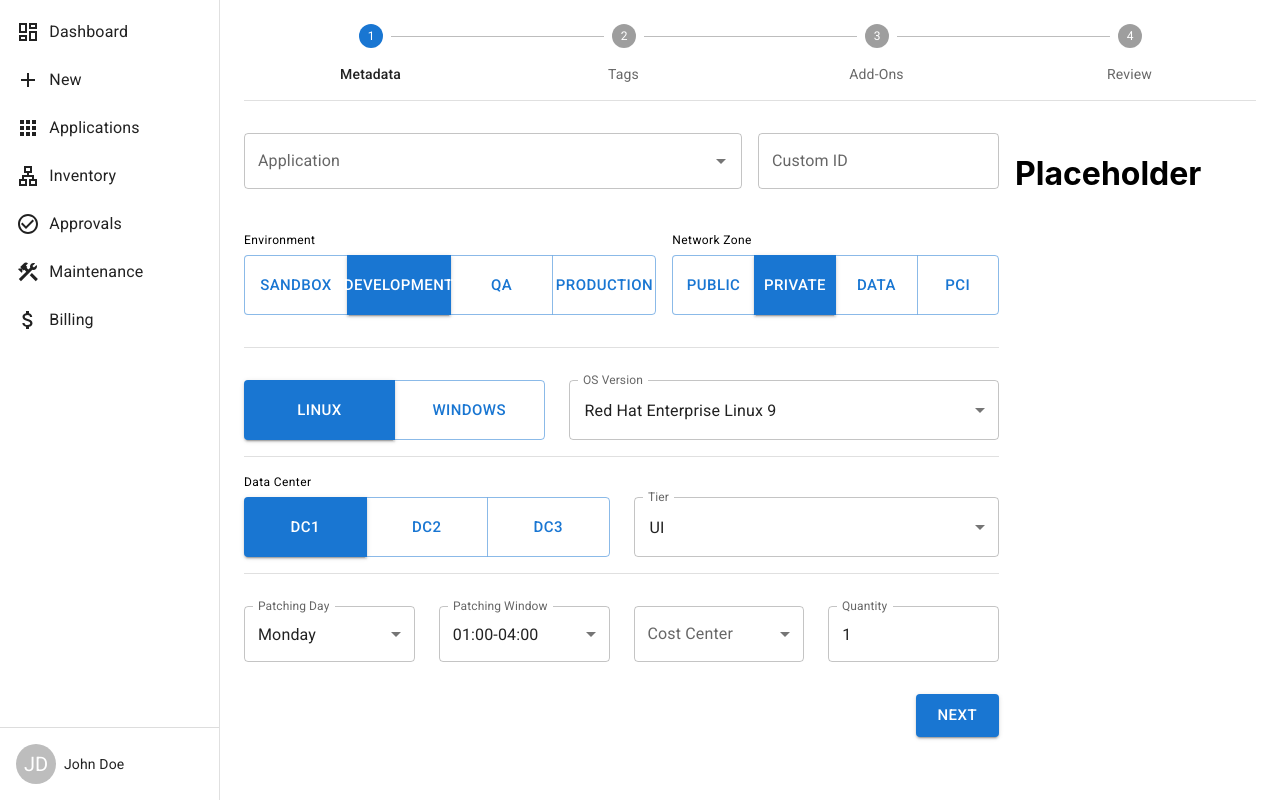
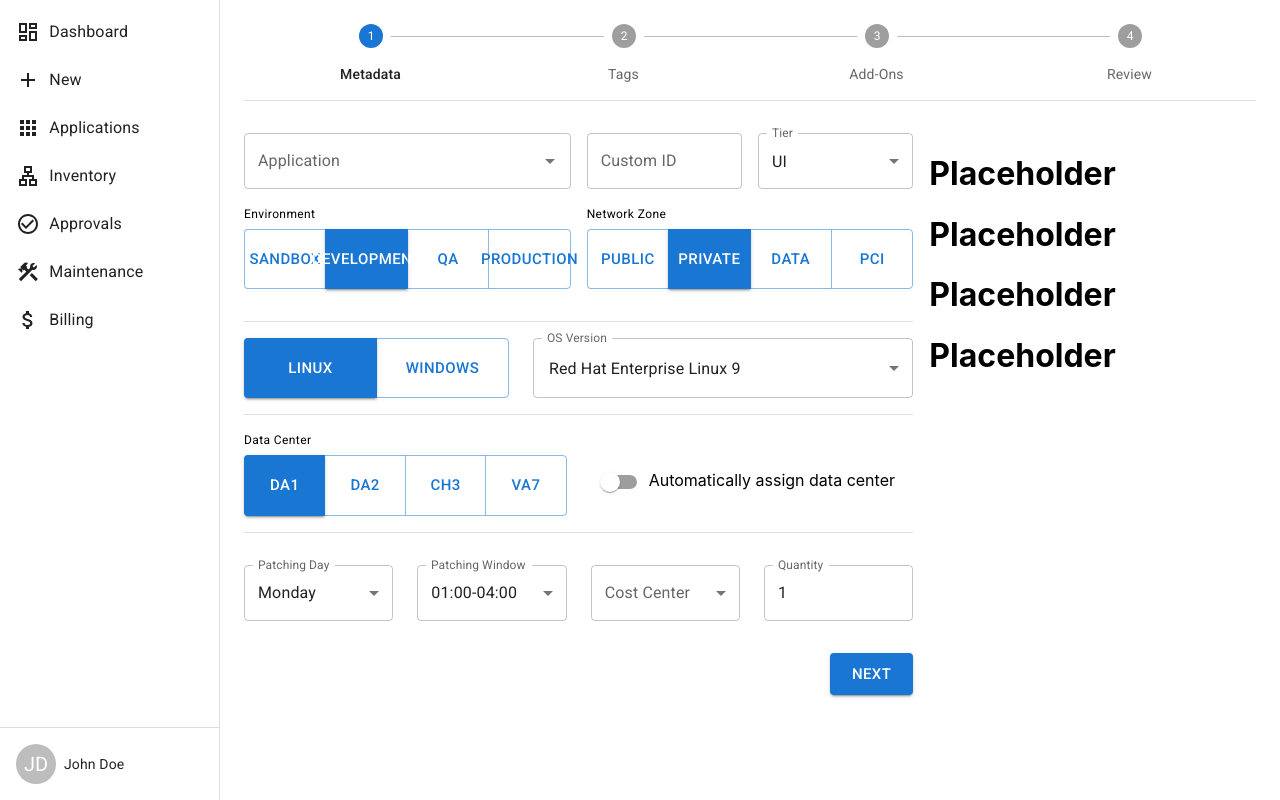
Before and after one commit to kevinharv/platform-engineering, a React (Vite) app in the folder web/: page /new/vm in a window 1280 px wide. Built offline with nearby package versions, Linux system fonts and the light colour scheme.

Commit message:
fix: update some layout issues

```diff
--- a/web/src/app/new/vm/index.tsx
+++ b/web/src/app/new/vm/index.tsx
@@ -5,9 +5,18 @@ import NetworkZone from "@/features/vm-request/components/NetworkZone";
 import { OSSection } from "@/features/vm-request/components/OSSection";
 import { Placement } from "@/features/vm-request/components/Placement";
 import { ResourceDetailsSection } from "@/features/vm-request/components/ResourceDetailsSection";
-import { StepNavigation } from "@/features/vm-request/components/StepNavigation";
-import { Grid, Stepper, Step, StepLabel, Divider } from "@mui/material";
+import { ServerTier } from "@/features/vm-request/components/ServerTier";
+import {
+  Grid,
+  Stepper,
+  Step,
+  StepLabel,
+  Divider,
+  Box,
+  Button,
+} from "@mui/material";
 import { createFileRoute } from "@tanstack/react-router";
+import { useState } from "react";
 
 export const Route = createFileRoute("/new/vm/")({
   component: NewVM,
@@ -15,12 +24,13 @@ export const Route = createFileRoute("/new/vm/")({
 
 function NewVM() {
   const vmSteps = ["Metadata", "Tags", "Add-Ons", "Review"];
+  const [step, setStep] = useState(0);
 
   return (
     <Grid container spacing={2} sx={{ marginLeft: 0 }}>
       {/* FORM STEPS */}
       <Grid size={12}>
-        <Stepper activeStep={0} alternativeLabel>
+        <Stepper activeStep={step} alternativeLabel>
           {vmSteps.map((label) => (
             <Step key={label}>
               <StepLabel>{label}</StepLabel>
@@ -31,7 +41,8 @@ function NewVM() {
         <Divider sx={{ marginY: 2 }} />
       </Grid>
 
-      {/* Metadata form fields */}
+      {/* METADATA FORM FIELDS */}
+      <Grid container size={8}>
         <Grid size={6}>
           <ApplicationSelector />
         </Grid>
@@ -41,28 +52,71 @@ function NewVM() {
         </Grid>
 
         <Grid size={3}>
-        <h1>Placeholder</h1>
+          <ServerTier />
         </Grid>
 
-      <Grid size={5}>
+        <Grid size={6}>
           <Environment />
         </Grid>
 
-      <Grid size={4}>
+        <Grid size={6}>
           <NetworkZone />
         </Grid>
 
-      <Grid size={9}>
+        <Grid size={12}>
           <Divider sx={{ marginY: 2 }} />
           <OSSection />
           <Divider sx={{ marginY: 2 }} />
           <Placement />
           <Divider sx={{ marginY: 2 }} />
           <ResourceDetailsSection />
-        <StepNavigation />
+
+          {/* Form navigation buttons */}
+          <Box
+            sx={{ display: "flex", justifyContent: "flex-end", mt: 4, gap: 2 }}
+          >
+            {step > 0 && (
+              <Button variant="outlined" onClick={() => setStep(step - 1)}>
+                Back
+              </Button>
+            )}
+            {step < vmSteps.length - 1 && (
+              <Button
+                variant="contained"
+                onClick={() => setStep(step + 1)}
+                size="large"
+              >
+                Next
+              </Button>
+            )}
+            {step == vmSteps.length - 1 && (
+              <Button
+                variant="contained"
+                onClick={() => alert("Submitted!")}
+                size="large"
+              >
+                Submit
+              </Button>
+            )}
+          </Box>
+        </Grid>
       </Grid>
 
-      {/* TODO - add remaining fields; add steps logic */}
+      {/* TAGS FORM FIELDS */}
+
+      {/* ADD-ONS FORM FIELDS */}
+
+      {/* REVIEW VIEW */}
+
+      {/* RECEIPT SECTION */}
+      {step < vmSteps.length - 1 && (
+        <Grid size={4}>
+          <h1>Placeholder</h1>
+          <h1>Placeholder</h1>
+          <h1>Placeholder</h1>
+          <h1>Placeholder</h1>
+        </Grid>
+      )}
     </Grid>
   );
 }
--- a/web/src/features/vm-request/components/OSSection.tsx
+++ b/web/src/features/vm-request/components/OSSection.tsx
@@ -38,9 +38,7 @@ export const OSSection: FC = () => {
   };
 
   return (
-    <Grid container spacing={3} sx={{
-        marginTop: 4
-    }}>
+    <Grid container spacing={3}>
       <Grid size={5}>
         <Box>
           <ButtonGroup variant="outlined" fullWidth size="large">
--- a/web/src/features/vm-request/components/Placement.tsx
+++ b/web/src/features/vm-request/components/Placement.tsx
@@ -4,41 +4,27 @@ import {
   ButtonGroup,
   Button,
   Box,
-  FormControl,
-  InputLabel,
-  Select,
-  MenuItem,
-  Typography
+  Typography,
+  Switch
 } from "@mui/material";
 import { useVMRequest } from "../context";
-import type { DataCenter, Tier } from "../types";
+import type { DataCenter } from "../types";
 
 const DATA_CENTERS = [
-  { value: "dc1", label: "DC1" },
-  { value: "dc2", label: "DC2" },
-  { value: "dc3", label: "DC3" },
-];
-
-const TIERS: Array<{ value: Tier; label: string }> = [
-  { value: 'ui', label: 'UI' },
-  { value: 'api', label: 'API' },
-  { value: 'control-plane', label: 'Control Plane' },
-  { value: 'execution-plane', label: 'Execution Plane' },
-  { value: 'db', label: 'Data' },
-  { value: 'other', label: 'Other' },
+  { value: "da1", label: "DA1" },
+  { value: "da2", label: "DA2" },
+  { value: "ch3", label: "CH3" },
+  { value: "va7", label: "VA7" },
 ];
 
 export const Placement: FC = () => {
   const { formData, updateFormData } = useVMRequest();
-  const { dataCenter, tier } = formData;
+  const { dataCenter } = formData;
 
   return (
     <Grid
       container
       spacing={3}
-      sx={{
-        marginTop: 2,
-      }}
     >
       <Grid size={6}>
         <Box>
@@ -61,30 +47,15 @@ export const Placement: FC = () => {
       </Grid>
 
       <Grid size={6} sx={{
-        marginTop: 3,
+        marginTop: 4,
       }}>
-        <FormControl fullWidth>
-            <InputLabel id="tierLabel">Tier</InputLabel>
-            <Select
-              id="tier"
-              labelId="tierLabel"
-              value={tier}
-              label="Tier"
-              size="medium"
-              onChange={(e) => updateFormData({ tier: e.target.value as Tier })}
-              sx={{
-                padding: 0.25
-              }}
-            >
-              {TIERS.map((t) => (
-                <MenuItem key={t.value} value={t.value}>
-                  {t.label}
-                </MenuItem>
-              ))}
-            </Select>
-          </FormControl>
+        <Switch
+          size="medium"
+          checked={dataCenter === "auto"}
+          onChange={() => updateFormData({ dataCenter: "auto" })}
+        />
+        Automatically assign data center
       </Grid>
-
     </Grid>
   );
 };
--- /dev/null
+++ b/web/src/features/vm-request/components/ServerTier.tsx
@@ -0,0 +1,37 @@
+import { FormControl, InputLabel, Select, MenuItem } from "@mui/material";
+import { useVMRequest } from "../context";
+import type { Tier } from "../types";
+
+const TIERS: Array<{ value: Tier; label: string }> = [
+  { value: 'ui', label: 'UI' },
+  { value: 'api', label: 'API' },
+  { value: 'control-plane', label: 'Control Plane' },
+  { value: 'execution-plane', label: 'Execution Plane' },
+  { value: 'db', label: 'Data' },
+  { value: 'other', label: 'Other' },
+];
+
+export function ServerTier() {
+  const { formData, updateFormData } = useVMRequest();
+  const { tier } = formData;
+
+    return (
+        <FormControl fullWidth>
+            <InputLabel id="tierLabel">Tier</InputLabel>
+            <Select
+              id="tier"
+              labelId="tierLabel"
+              value={tier}
+              label="Tier"
+              size="medium"
+              onChange={(e) => updateFormData({ tier: e.target.value as Tier })}
+            >
+              {TIERS.map((t) => (
+                <MenuItem key={t.value} value={t.value}>
+                  {t.label}
+                </MenuItem>
+              ))}
+            </Select>
+          </FormControl>
+    );
+}
--- a/web/src/features/vm-request/components/StepNavigation.tsx
+++ /dev/null
@@ -1,30 +0,0 @@
-import type { FC } from 'react';
-import { Box, Button } from '@mui/material';
-import { useVMRequest } from '../context';
-
-interface StepNavigationProps {
-  onNext?: () => void;
-  onBack?: () => void;
-  isLastStep?: boolean;
-}
-
-export const StepNavigation: FC<StepNavigationProps> = ({
-  onNext,
-  onBack,
-  isLastStep = false,
-}) => {
-  const { currentStep } = useVMRequest();
-
-  return (
-    <Box sx={{ display: 'flex', justifyContent: 'flex-end', mt: 4, gap: 2 }}>
-      {currentStep > 0 && (
-        <Button variant="outlined" onClick={onBack}>
-          Back
-        </Button>
-      )}
-      <Button variant="contained" onClick={onNext} size='large'>
-        {isLastStep ? 'Submit' : 'Next'}
-      </Button>
-    </Box>
-  );
-};
--- a/web/src/features/vm-request/types.ts
+++ b/web/src/features/vm-request/types.ts
@@ -1,6 +1,6 @@
 export type Environment = 'sandbox' | 'dev' | 'qa' | 'prod';
 export type NetworkZone = 'public' | 'private' | 'data' | 'pci';
-export type DataCenter = 'dc1' | 'dc2' | 'dc3';
+export type DataCenter = 'da1' | 'da2' | 'ch3' | 'va7' | 'auto';
 export type OSFamily = 'linux' | 'windows';
 export type Tier = 'ui' | 'api' | 'control-plane' | 'execution-plane' | 'db' | 'other';
 export type PatchingDay = 'su' | 'mo' | 'tu' | 'we' | 'th' | 'fr' | 'sa';
@@ -34,7 +34,7 @@ export const INITIAL_FORM_DATA: VMRequestFormData = {
   hostname: '',
   environment: 'dev',
   networkZone: 'private',
-  dataCenter: 'dc1',
+  dataCenter: 'da1',
   osFamily: 'linux',
   osVersion: 'rhel-9',
   tier: 'ui',
```
Lines whose indentation alone changed are shown as unchanged.
